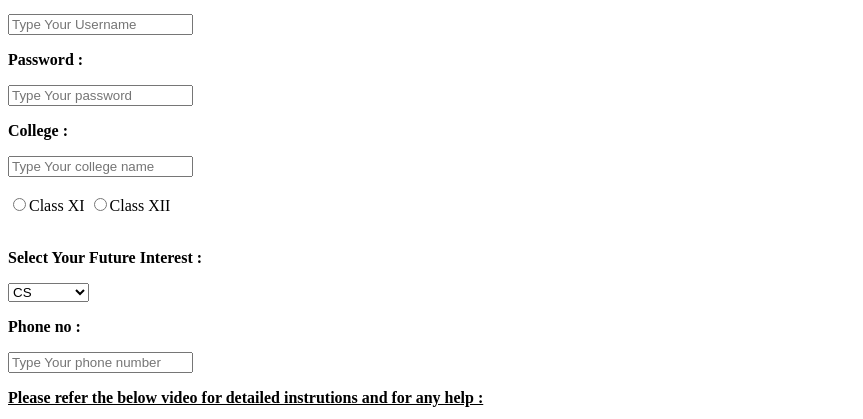
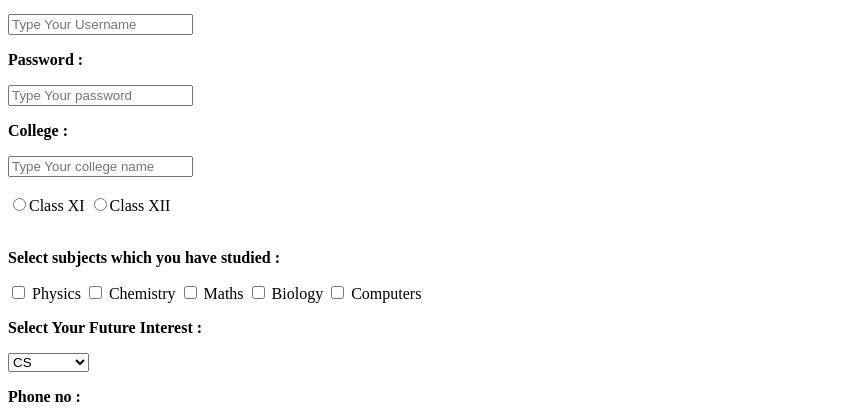
Before and after one commit to LikhithSP/HTML, a plain HTML site: page kcet-website/index.html in a window 1280 px wide. Shown: the part 312-731 px from the top of the page, without its empty margins (0-863 px from the left). Drawn offline with Linux system fonts and the light colour scheme; grey boxes are pictures that could not be loaded.

Commit message:
Added subjects section

```diff
--- a/kcet-website/index.html
+++ b/kcet-website/index.html
@@ -25,6 +25,23 @@
 </label>
 <br>
 <br>
+<p><b>Select subjects which you have studied : </b></p>
+<label for="Physics">
+    <input type="checkbox" value="Physics" name="subject" id="101"> Physics
+</label>
+<label for="Chemistry">
+    <input type="checkbox" value="Chemistry" name="subject" id="101"> Chemistry
+</label>
+<label for="Maths">
+    <input type="checkbox" value="Maths" name="subject" id="101"> Maths
+</label>
+<label for="Biology">
+    <input type="checkbox" value="Biology" name="subject" id="101"> Biology
+</label>
+<label for="Computers">
+    <input type="checkbox" value="Computers" name="subject" id="101"> Computers
+</label>
+
 
 <p><b>Select Your Future Interest : </b></p>
 <select name="Course">
```
